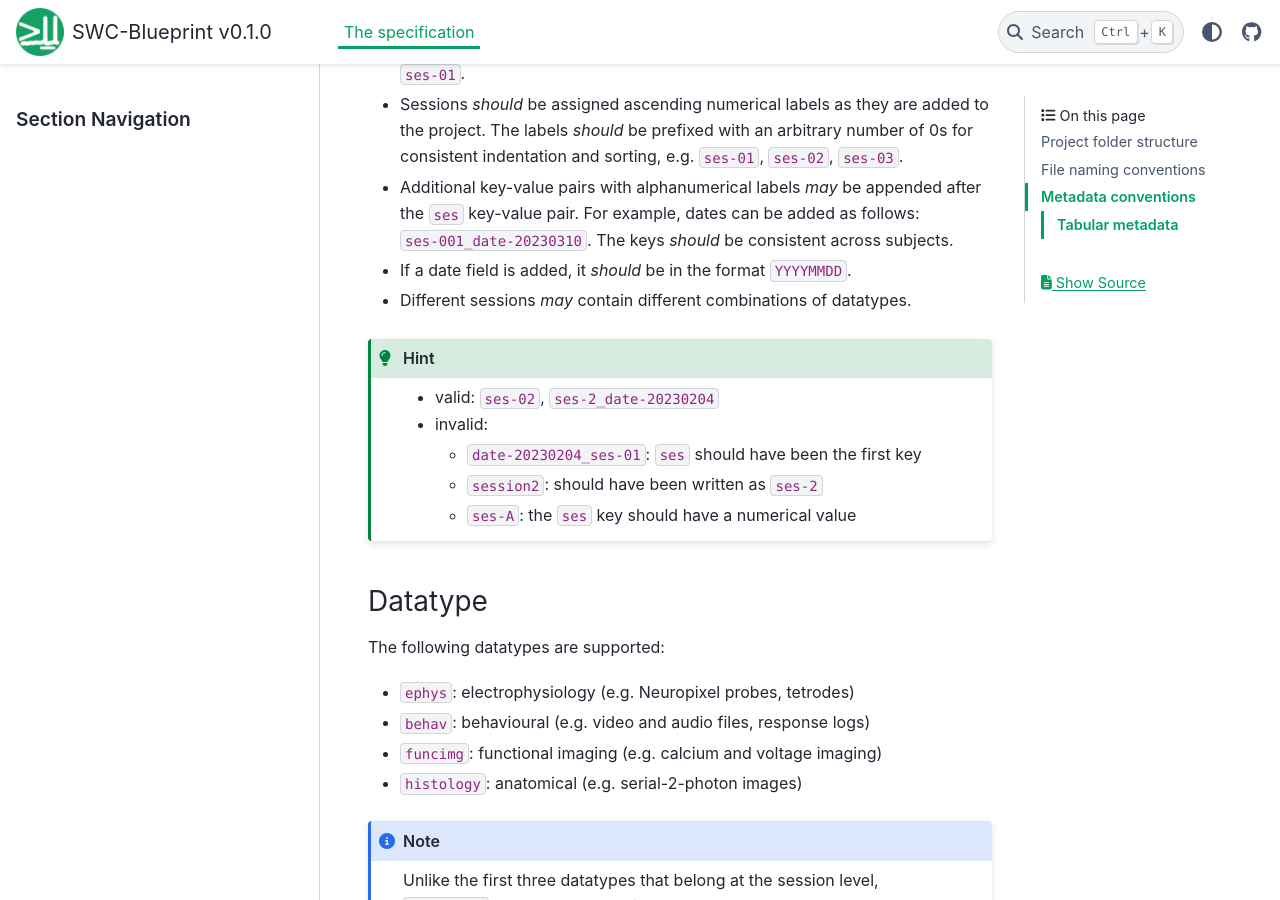
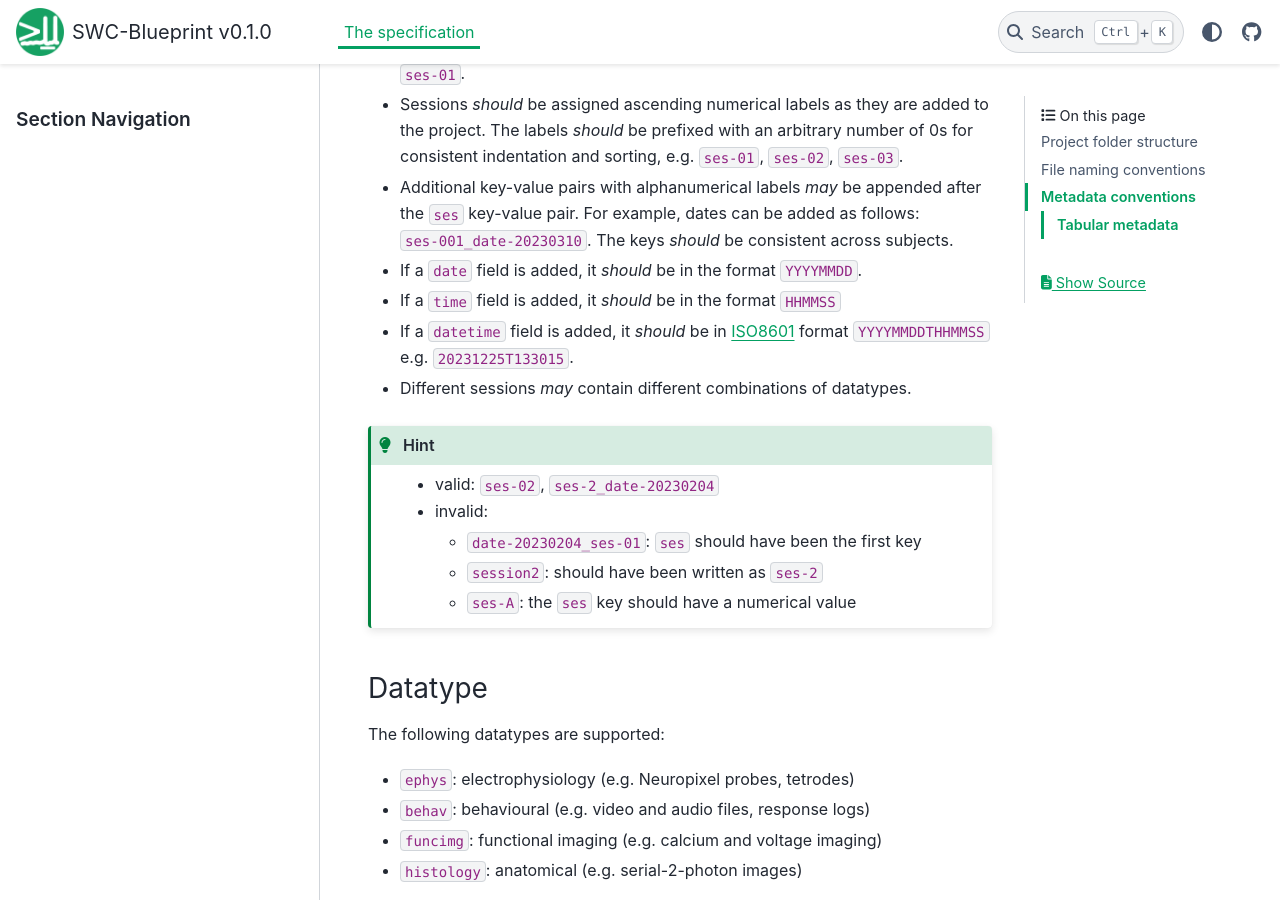
Before and after one commit to neuroinformatics-unit/NeuroBlueprint, a Sphinx documentation site: the page built from docs/source/specification.md, in a window 1280 px wide and 900 px high, scrolled down 2509 px. Built offline with Sphinx 7.4.7 and the PyData theme 0.15.4, drawn with Linux system fonts in a browser that asks for light colours.

Commit message:
Add time and datetime (ISO8601) example to specification.

```diff
--- a/docs/source/specification.md
+++ b/docs/source/specification.md
@@ -57,7 +57,9 @@
 * Session-level folders *must* be prefixed with a key-value pair that is unique for each session. The key *must* be `ses` and the value *must* be numerical, e.g. `ses-01`.
 * Sessions *should* be assigned ascending numerical labels as they are added to the project. The labels *should* be prefixed with an arbitrary number of 0s for consistent indentation and sorting, e.g. `ses-01`, `ses-02`, `ses-03`.
 * Additional key-value pairs with alphanumerical labels *may* be appended after the `ses` key-value pair. For example, dates can be added as follows: `ses-001_date-20230310`. The keys *should* be consistent across subjects.
-* If a date field is added, it *should* be in the format `YYYYMMDD`.
+* If a `date` field is added, it *should* be in the format `YYYYMMDD`.
+* If a `time` field is added, it *should* be in the format `HHMMSS`
+* If a `datetime` field is added, it *should* be in [ISO8601](https://en.wikipedia.org/wiki/ISO_8601) format `YYYYMMDDTHHMMSS` e.g. `20231225T133015`.
 * Different sessions *may* contain different combinations of datatypes.
 
 :::{hint}
```
